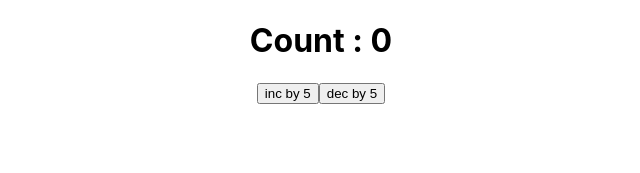
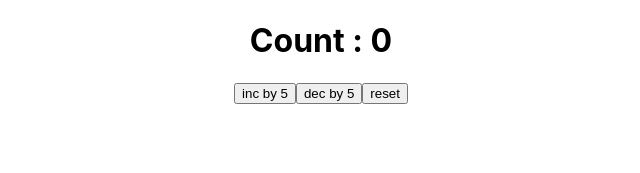
Before and after one commit to hcsoylu/react-with-ts, a React (Create React App) app: page / in a window 1280 px wide. Shown: the top 173 px of the page, without its empty margins (319-959 px from the left). Built offline with nearby package versions, Linux system fonts and the light colour scheme.

Commit message:
useReducer Strict Action Types

```diff
--- a/src/components/state/Counter.tsx
+++ b/src/components/state/Counter.tsx
@@ -4,10 +4,16 @@ type CounterState = {
   count: number;
 };
 
-type CounterAction = {
-  type: string;
+type UpdateAction = {
+  type: "increment" | "decrement";
   payload: number;
 };
+
+type resetAction = {
+  type: "reset";
+};
+
+type CounterAction = UpdateAction | resetAction;
 
 const initialState = { count: 0 };
 
@@ -17,6 +23,8 @@ function reducer(state: CounterState, action: CounterAction) {
       return { count: state.count + action.payload };
     case "decrement":
       return { count: state.count - action.payload };
+    case "reset":
+      return initialState;
     default:
       return state;
   }
@@ -34,6 +42,7 @@ const Counter = () => {
       <button onClick={() => dispatch({ type: "decrement", payload: 5 })}>
         dec by 5
       </button>
+      <button onClick={() => dispatch({ type: "reset" })}>reset</button>
     </>
   );
 };
```
